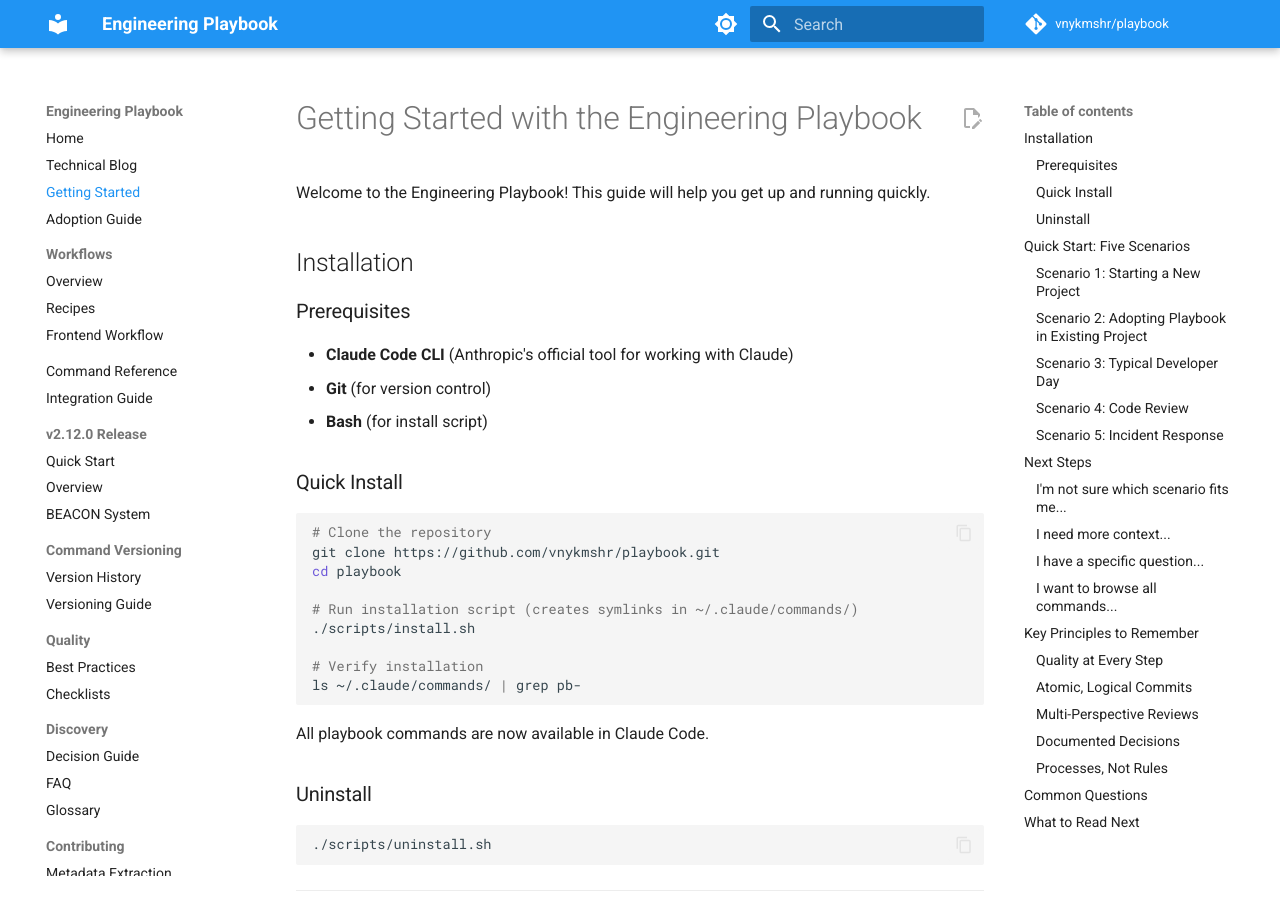
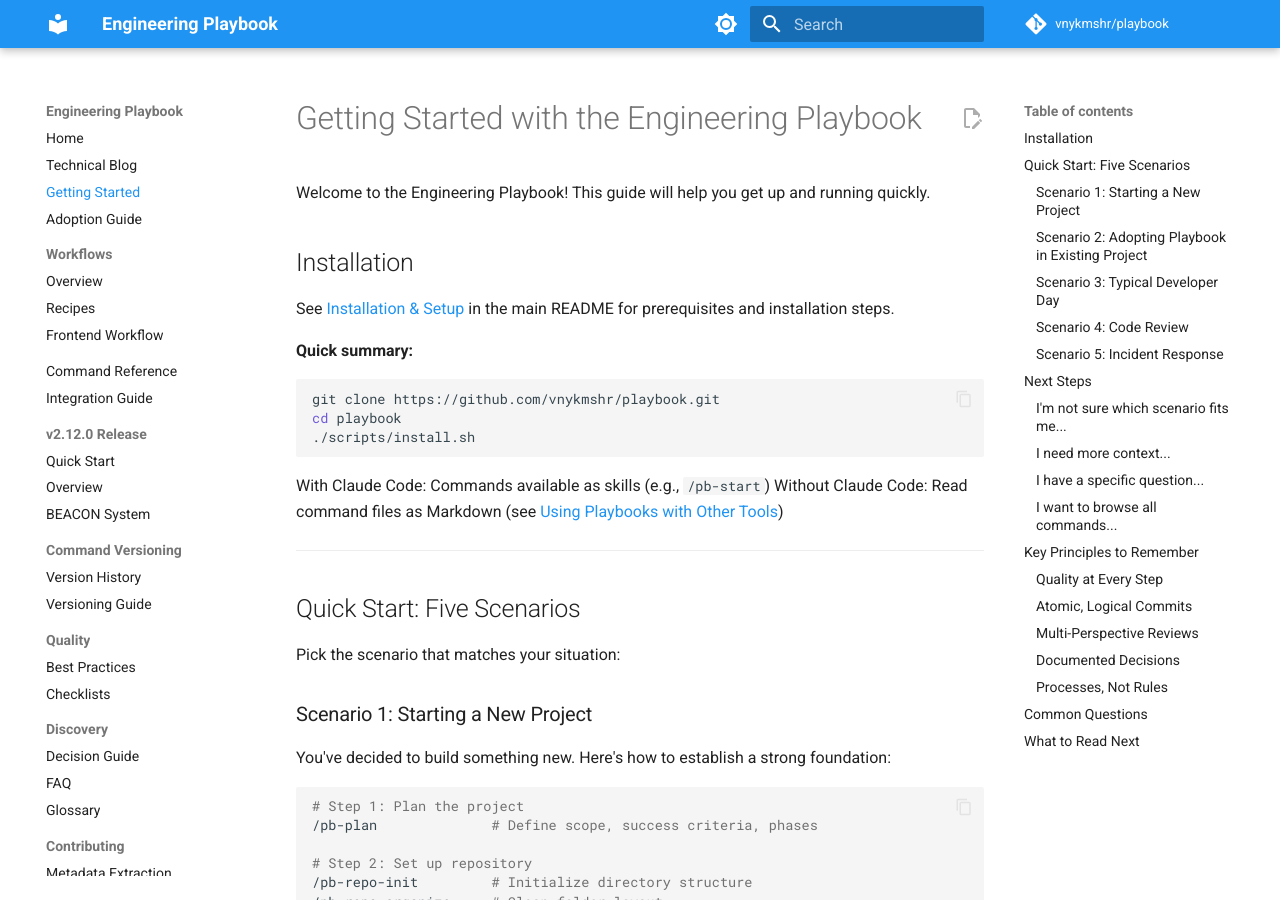
Before and after one commit to vnykmshr/playbook, an MkDocs documentation site: the page built from docs/getting-started.md, in a window 1280 px wide and 900 px high. Built offline with MkDocs 1.6.1 and Material for MkDocs 9.7.7, drawn with Linux system fonts in a browser that asks for light colours; comment, search, counter and statistics services are not loaded.

Commit message:
feat(docs): consolidate Claude Code context into using-with-other-tools guide
- Remove duplicate Prerequisites/Installation from getting-started.md (24 lines saved)
- Link to using-with-other-tools.md as single source for non-Claude-Code adaptation
- Simplify FAQ answer "Does playbook require Claude Code?" to direct answer + reference
- Reposition language: "Claude Code users" → "teams using agentic development tools"
- Maintains all user workflows; improves clarity for non-Claude Code path

All links verified. No breaking changes. Consolidation complete.

````diff
--- a/docs/getting-started.md
+++ b/docs/getting-started.md
@@ -4,33 +4,17 @@
 
 ## Installation
 
-### Prerequisites
+See [Installation & Setup](/README.md#installation) in the main README for prerequisites and installation steps.
 
-- **Claude Code CLI** (Anthropic's official tool for working with Claude)
-- **Git** (for version control)
-- **Bash** (for install script)
-
-### Quick Install
-
+**Quick summary:**
 ```bash
-# Clone the repository
 git clone https://github.com/vnykmshr/playbook.git
 cd playbook
-
-# Run installation script (creates symlinks in ~/.claude/commands/)
 ./scripts/install.sh
-
-# Verify installation
-ls ~/.claude/commands/ | grep pb-
 ```
 
-All playbook commands are now available in Claude Code.
-
-### Uninstall
-
-```bash
-./scripts/uninstall.sh
-```
+With Claude Code: Commands available as skills (e.g., `/pb-start`)
+Without Claude Code: Read command files as Markdown (see [Using Playbooks with Other Tools](/docs/using-with-other-tools.md))
 
 ---
 
````
Also changed, not shown: docs/faq.md (+1 -1 lines), docs/index.md (+1 -1 lines), docs/technical-blog.md (+1 -1 lines).
